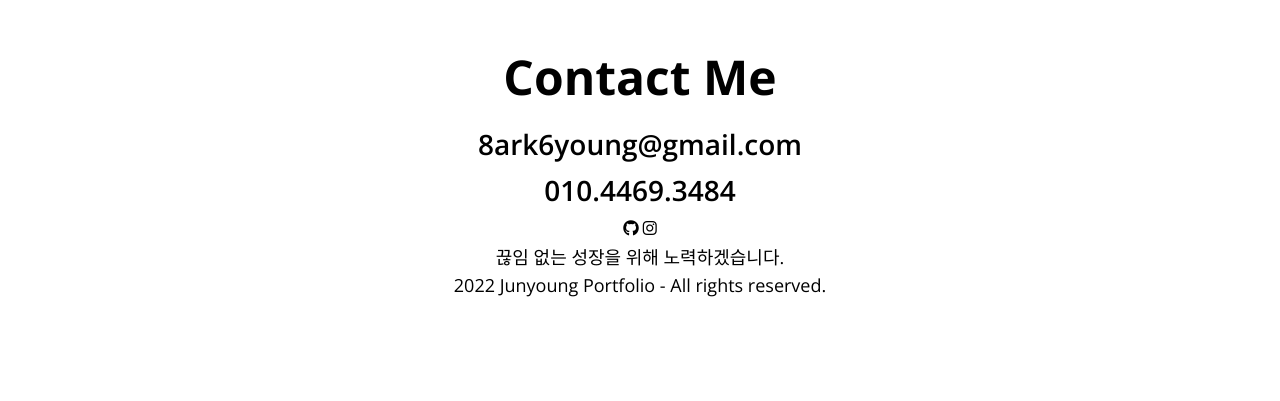
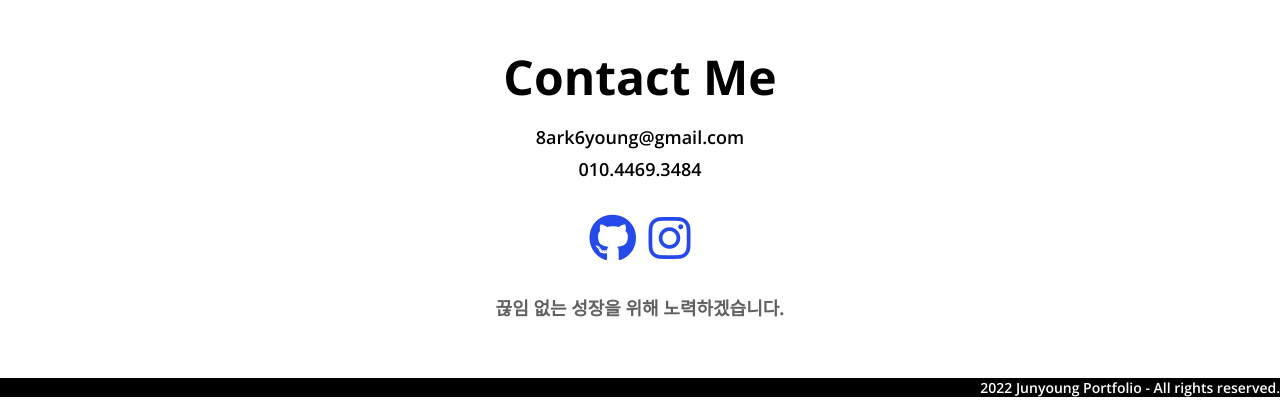
Before and after one commit to 8ark60/Junyoung-Portfolio, a plain HTML site: page index.html in a window 1280 px wide. Shown: the part 5575-5976 px from the top of the page. Before the commit the page ends 5926 px from the top, so only its background shows below. Drawn offline with nearby package versions, Linux system fonts and the light colour scheme.

Commit message:
CSS: Contact, footer

```diff
--- a/index.html
+++ b/index.html
@@ -260,7 +260,9 @@
             </a>
         </div>
         <p class="contact__description">끊임 없는 성장을 위해 노력하겠습니다.</p>
-        <p class="contact__rights">2022 Junyoung Portfolio - All rights reserved.</p>
     </section>
+    <footer>
+        <p>2022 Junyoung Portfolio - All rights reserved.</p>
+    </footer>
 </body>
 </html>
--- a/style.css
+++ b/style.css
@@ -361,3 +361,40 @@ p {
 }
 
 /* Contact */
+.contact__email,
+.contact__phone {
+    font-size: var(--font-regular);
+}
+
+.contact__links {
+    font-size: var(--font-large);
+    margin: 24px;
+}
+
+.contact__links i {
+    color: var(--color-blue);
+    transition: all 300ms;
+}
+
+.contact__links i:hover {
+    color: var(--color-red);
+    transform: scale(1.1);
+}
+
+.contact__description {
+    font-size: var(--font-regular);
+    color: var(--color-grey);
+    font-weight: var(--weight-bold);
+}
+
+/* Footer */
+footer {
+    background-color: var(--color-black);
+    text-align: right;
+}
+
+footer p {
+    color: var(--color-white);
+    font-size: var(--font-micro);
+    font-weight: var(--weight-semi-bold);
+}
```
